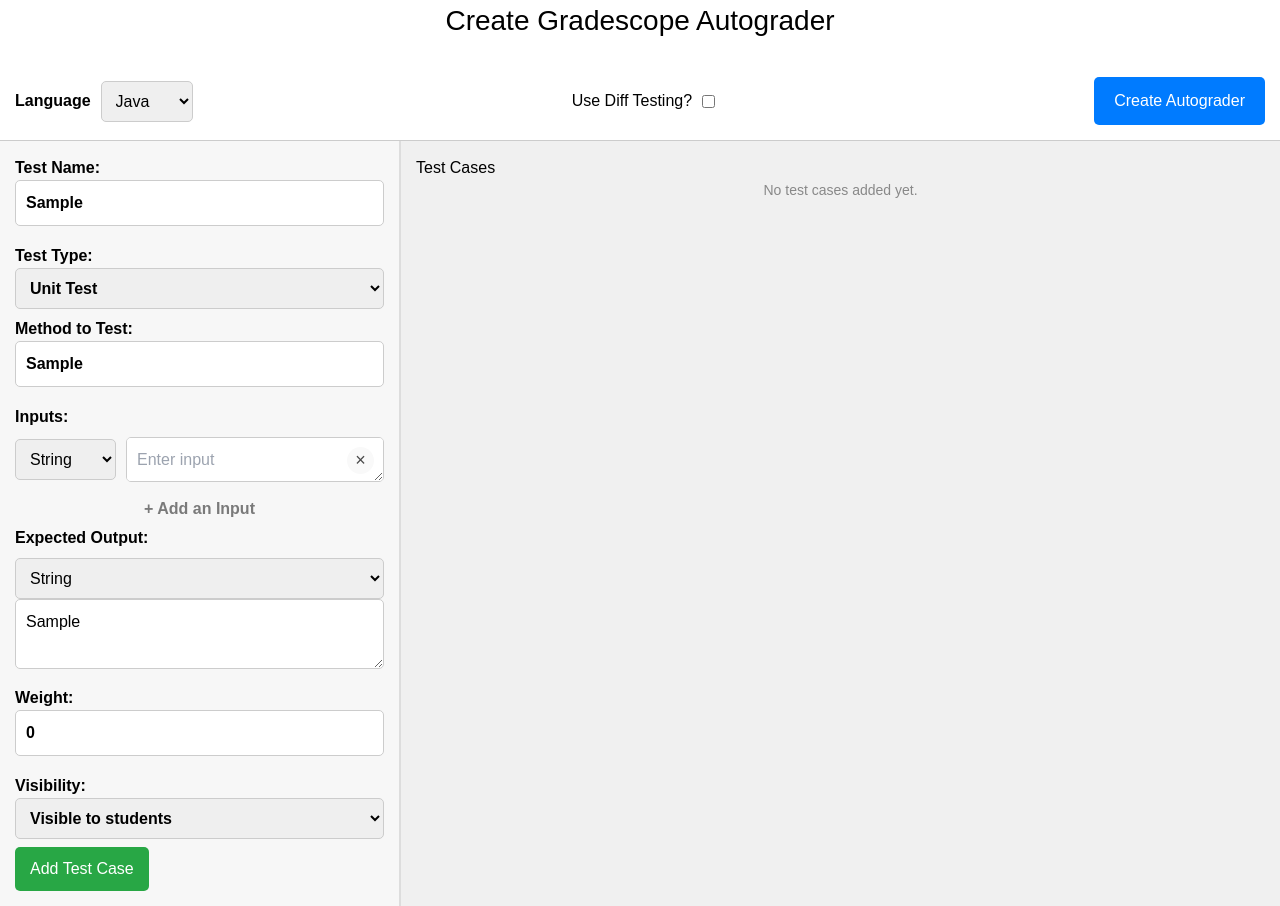
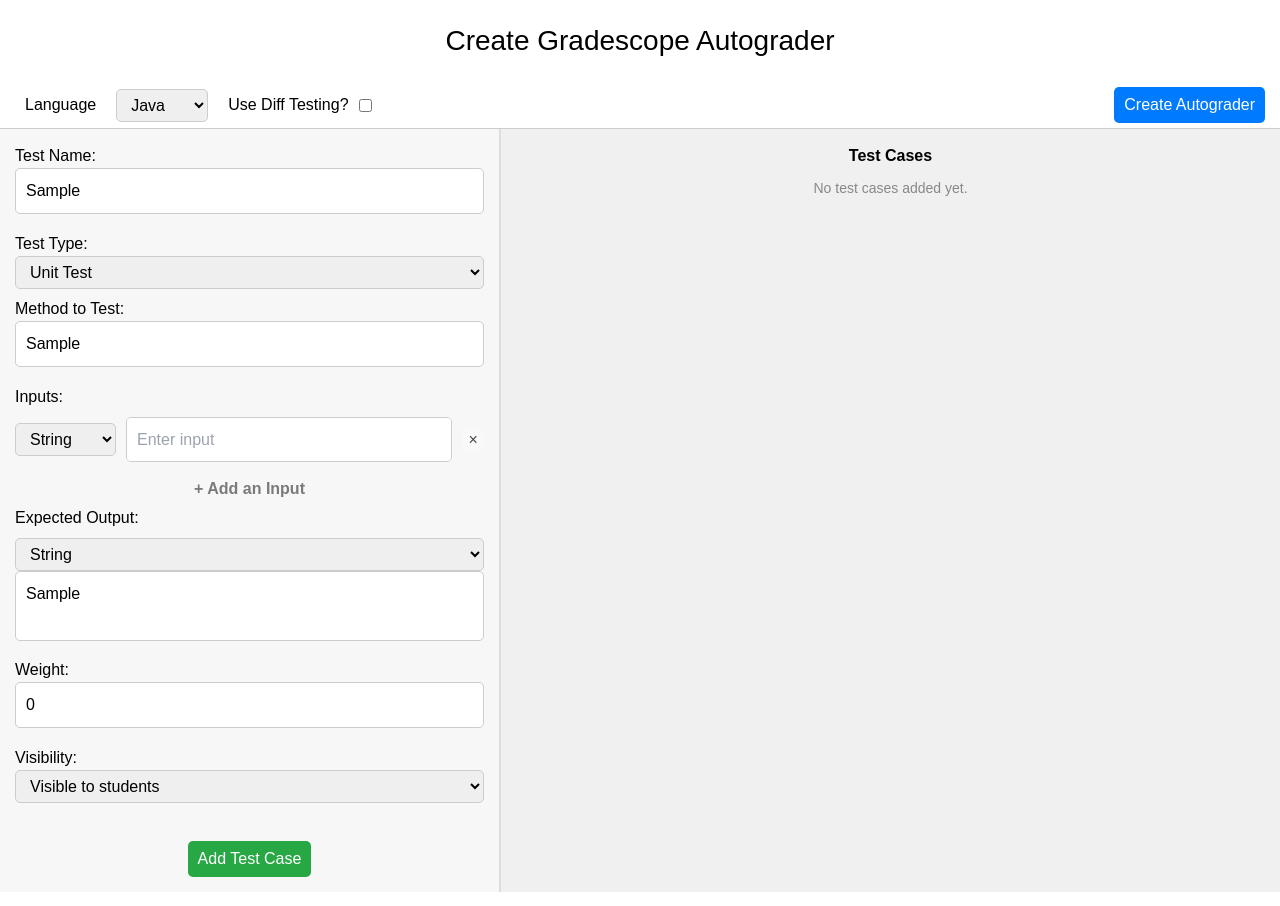
Before and after one commit to davidhappe/teachtech-toolkit, a Next.js app in the folder client/: page /autograder in a window 1280 px wide. Both pictures are taken after typing "Sample", "Sample", "Sample" into the empty fields and a click on the button "+ Add an Input". Built offline with nearby package versions, Linux system fonts and the light colour scheme.

Commit message:
changed/improved styling a bit

```diff
--- a/client/src/app/autograder/page.js
+++ b/client/src/app/autograder/page.js
@@ -70,6 +70,7 @@
     <div className="autograder-container">
       <h1>Create Gradescope Autograder</h1>
       <div className="header">
+        <div className="header-left">
           <div className="form-group inline-group">
             <label>Language</label>
             <select value={language} onChange={(e) => setLanguage(e.target.value)}>
@@ -104,6 +105,7 @@
           <button type="submit" className="submit-button" onClick={handleSubmit}>
             Create Autograder
           </button>
+        </div>
       </div>
 
       <div className="main-content">
--- a/client/src/components/TestCaseForm.js
+++ b/client/src/components/TestCaseForm.js
@@ -113,7 +113,7 @@
               onChange={(e) => handleInputChange(index, "value", e.target.value)}
               placeholder="Enter input"
             />
-            <button type="button" className="remove-button small-remove-button" onClick={() => handleRemoveInput(index)}>&times;</button>
+            <button type="button" className="remove-button-small" onClick={() => handleRemoveInput(index)}>&times;</button>
           </div>
         ))}
         <button type="button" className="add-input-button" onClick={handleAddInput}>+ Add an Input</button>
@@ -159,7 +159,9 @@
         </select>
       </label>
 
-      <button type="button" id="create-test-button" onClick={handleAddTestCase}>Add Test Case</button>
+      <div className="create-test-button-container">
+        <button type="button" id="create-test-button" onClick={handleAddTestCase}>Add Test Case</button>
+      </div>
     </form>
   );
 }
--- a/client/src/styles/autograder.css
+++ b/client/src/styles/autograder.css
@@ -9,21 +9,29 @@
 h1 {
   font-size: 28px;
   text-align: center;
+  margin-top: 20px;
   margin-bottom: 20px;
   width: 100%;
 }
 
 .header {
   display: flex;
-  justify-content: space-between;
   align-items: center;
-  padding: 15px;
+  padding: 5px 15px 5px 15px;
   background-color: #ffffff;
   border-bottom: 1px solid #ccc;
 }
 
+.header-left {
+  display: flex;
+  gap: 20px;
+  flex-grow: 1;
+  align-items: center;
+}
+
 .form-group.inline-group label, select {
   margin: 0;
+  padding: 6px 10px;
 }
 
 .inline-group, .checkbox-group {
@@ -45,6 +53,7 @@
   max-width: 300px;
   margin-left: 10px;
   margin-bottom: 0px;
+  padding: 2px 2px;
 }
 
 .main-content {
@@ -53,12 +62,11 @@
 }
 
 .form-container {
-  flex: 0 0 300px;
+  flex: 0 0 500px;
   overflow-y: auto;
   padding: 15px;
   background-color: #f7f7f7;
   border-right: 1px solid #ddd;
-  min-width: 400px;
 }
 
 .test-cases-container {
@@ -69,10 +77,17 @@
   border-left: 1px solid #ddd;
 }
 
+.test-cases-container h2{
+  text-align: center;
+  padding-bottom: 10px;
+  font-weight: bold;
+}
+
 .submit-button {
+  margin-left: auto;
   background-color: #007bff;
   color: white;
-  padding: 12px 20px;
+  padding: 6px 10px;
   border: none;
   border-radius: 5px;
   font-size: 16px;
--- a/client/src/styles/testcaseform.css
+++ b/client/src/styles/testcaseform.css
@@ -1,6 +1,5 @@
 label {
     display: block;
-    font-weight: bold;
     margin-bottom: 8px;
 }
 
@@ -14,13 +13,17 @@
     border: 1px solid #ccc;
 }
 
+textarea {
+  resize: none;
+}
+
 #create-test-button {
-    background-color: #28a745;
-    color: white;
-    padding: 10px 15px;
-    border: none;
-    border-radius: 5px;
-    cursor: pointer;
+  background-color: #28a745;
+  color: white;
+  padding: 6px 10px;
+  border: none;
+  border-radius: 5px;
+  cursor: pointer;
 }
 
 #create-test-button:hover {
@@ -44,37 +47,31 @@
   height: 45px;
 }
 
-.remove-button {
+.remove-button-small {
   background-color: #f9f9f9;
   color: rgb(73, 73, 73);
   border: none;
   padding: 0px;
   cursor: pointer;
   border-radius: 50%;
-  font-size: 18px;
+  font-size: 16px;
   height: 1.5em;
-  width: 1.5em;
+  width: 2em;
   display: flex;
   align-items: center;
   justify-content: center;
-  position: fixed;
 }
 
-.remove-button:hover {
+.remove-button-small:hover {
   background-color: #cfc9c9;
   color: rgb(73, 73, 73);
 }
 
-.small-remove-button {
-  margin-left: auto;
-  height: 1.5em;
-  width: 1.5em;
+.create-test-button-container {
   display: flex;
-  align-items: center;
   justify-content: center;
-  font-size: 16px;
+  padding-top: 30px;
 }
-
 
 .add-input-button {
   display: block;
```
Lines whose indentation alone changed are shown as unchanged.
